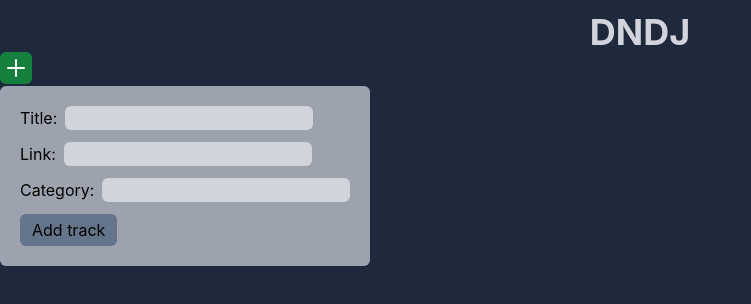
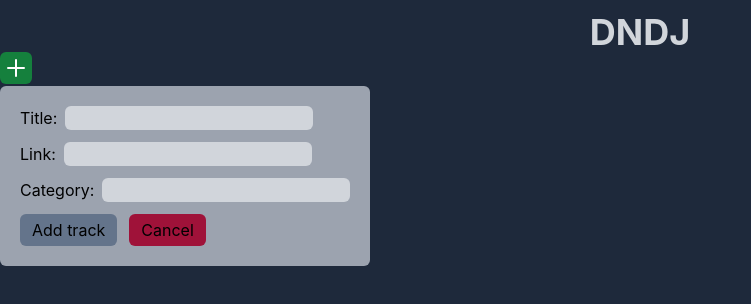
Before and after one commit to mackhack321/dndj, a React (Create React App) app: page / in a window 1280 px wide. Both pictures are taken after a click on the button 16 px from the left and 68 px from the top of the page. Shown: the top 304 px of the page, without its empty margins (0-751 px from the left). Built offline with nearby package versions, Linux system fonts and the light colour scheme.

Commit message:
add cancel button to new track dialog

```diff
--- a/src/components/NewTrack.js
+++ b/src/components/NewTrack.js
@@ -37,12 +37,20 @@ export default function NewTrack(props) {
           onChange={(e) => setCategory(e.target.value)}
         />
       </div>
-      <button
-        className="bg-slate-500 hover:bg-slate-300 px-3 py-1 rounded-md w-fit"
-        onClick={() => props.handler(title, link, category)}
-      >
-        Add track
-      </button>
+      <div className="flex space-x-3">
+        <button
+          className="bg-slate-500 px-3 py-1 hover:bg-slate-300 rounded-md w-fit"
+          onClick={() => props.handler(title, link, category)}
+        >
+          Add track
+        </button>
+        <button
+          className="bg-rose-800 px-3 py-1 hover:bg-rose-600 rounded-md w-fit"
+          onClick={() => props.handler("", "", "")}
+        >
+          Cancel
+        </button>
+      </div>
     </div>
   );
 }
```
